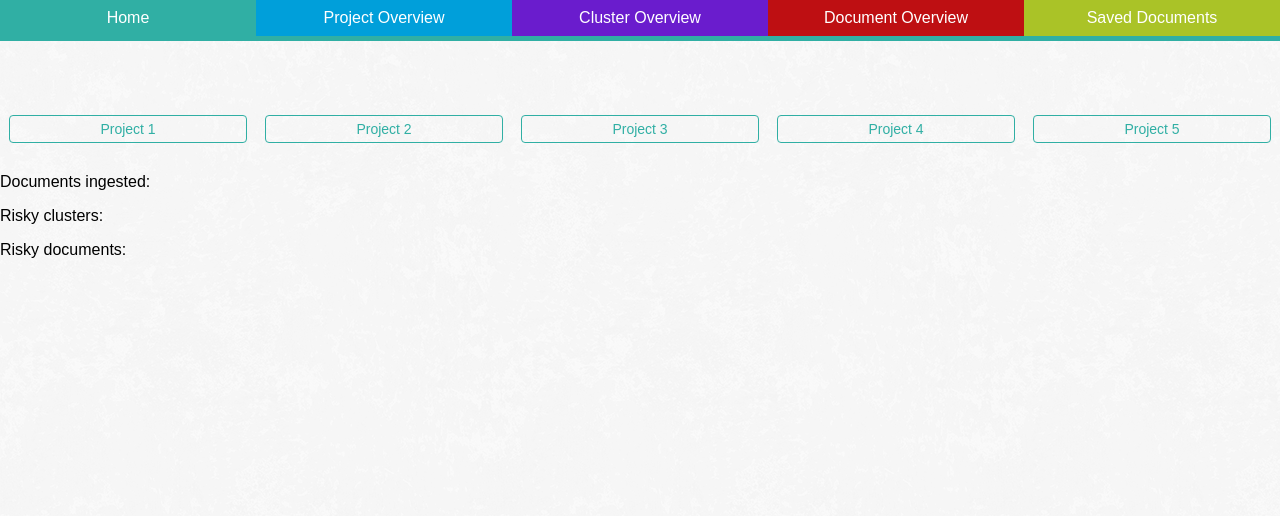
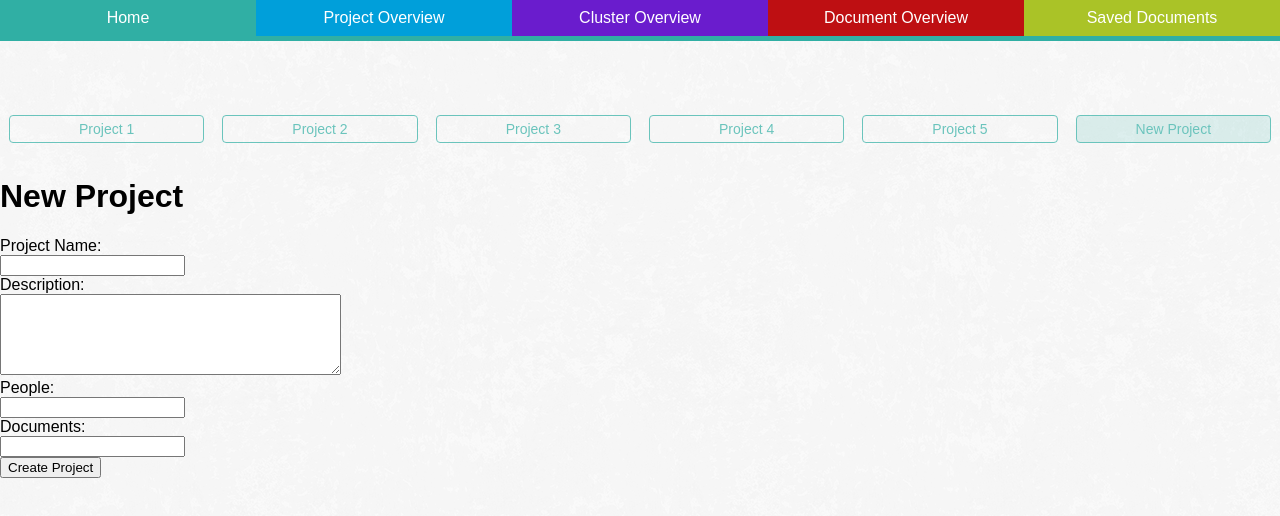
Before and after one commit to YeeChong94/DocMuncher, a website: page DocMuncher/angularjs-master/src/index.html in a window 1280 px wide. Drawn offline with Linux system fonts and the light colour scheme.

Commit message:
Much Improved home screen
having discuss with our client. we decided to change the home screen bar to left hand side for the ease of navigation

```diff
--- a/DocMuncher/angularjs-master/src/partials/home.html
+++ b/DocMuncher/angularjs-master/src/partials/home.html
@@ -1,24 +1,52 @@
 <div class="headLine" style="border-top: thick solid #30afa4"/>
 
 <div class="wrapper" ng-controller="HomeCtrl">
+
+	<!-- Projects Navigation Bar -->
 	<nav class="projectNavBar">
 		<ul>
 			<div ng-repeat="project in projects">
-				<a href='{{ project.link }}'>
-					<li class="projectButton" ng-attr-id="{{project.active}}" ng-click="activeProject = project">
-						<p>{{ project.name }}</p>
+				<a href=''>
+					<li class="projectButton" ng-click="setMaster(project)">
+						<p
+						ng-mouseenter="hover = true"
+     					ng-mouseleave="hover = false"
+						ng-style="(selected === project || hover) && {'background-color': 'rgba(48,175,164,0.2)'}">
+							{{ project.name }}
+						</p>
 					</li>
 				</a>
 			</div>
+			<li class="projectButton" ng-click="setMaster(new)" id="newProject">
+				<p
+				ng-mouseenter="hoverNew = true"
+				ng-mouseleave="hoverNew = false"
+				ng-style="(selected === new || hoverNew) && {'background-color': 'rgba(48,175,164,0.2)'}">
+					New Project
+				</p>
+			</li>
 		</ul>
 	</nav>
 
-	<!-- <ng-view></ng-view> -->
 
-	<div class="documentOverview">
-		<p>Documents ingested: {{ activeProject.ingested }}</p>
-		<p>Risky clusters: {{ activeProject.riskyClusters }}</p>
-		<p>Risky documents: {{ activeProject.riskyDocuments }}</p>
+	<!-- New Project Form -->
+	<div ng-if="selected === new" class="newProjectForm">
+		<h1> New Project </h1>
+		<form>
+			<span>Project Name:</span></br><input type="text" ng-model="name"> </br>
+			<span>Description:</span></br><textarea name="Text1" cols="40" rows="5" ... ></textarea> </br>
+			<span>People:</span> </br><input type="text" ng-model="people"> </br>
+			<span>Documents:</span> </br><input type="text" ng-model="documents"> </br>
+			<a href=''><input type="submit" value="Create Project"></a>
+		</form>
+	</div>
+
+	<!-- Overview Box -->
+	<div ng-if="selected !== new" class="documentOverview">
+		<h1>{{ selected.name }}</h1>
+		<p>Documents ingested: <b>{{ selected.ingested }}</b></p>
+		<p>Risky clusters: <b>{{ selected.riskyClusters }}</b></p>
+		<p>Risky documents: <b>{{ selected.riskyDocuments }}</b></p>
 	</div>
 
 </div>
```
